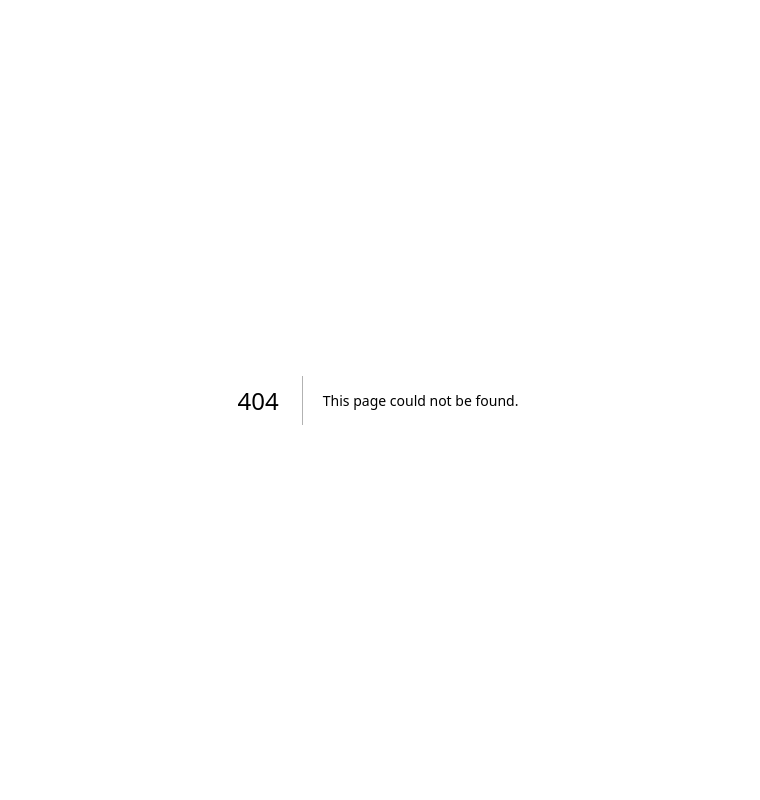
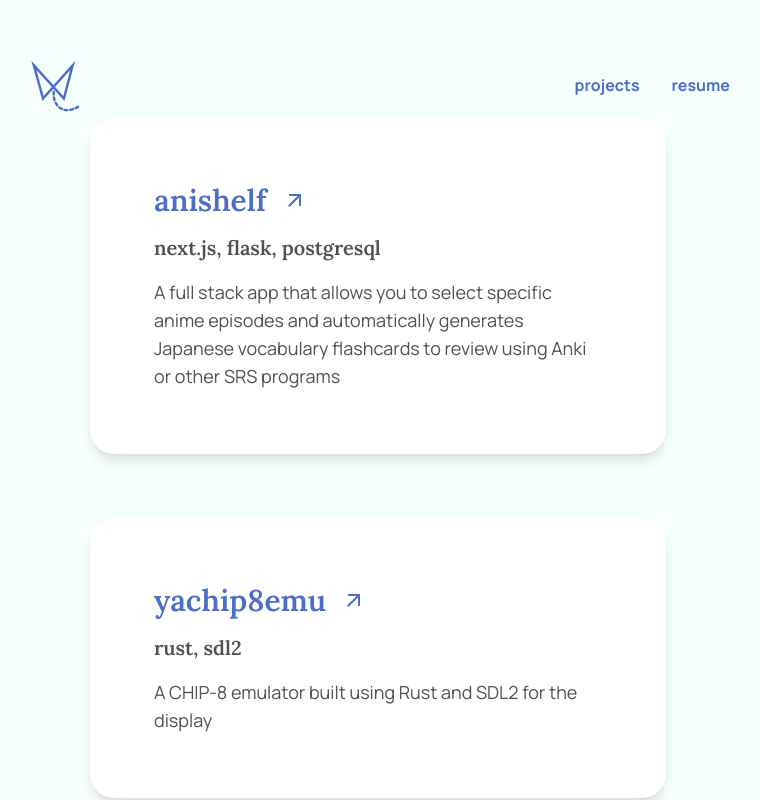
Before and after one commit to liuwllm/personal-site, a Next.js app: page /projects in a window 1280 px wide. Before the commit this address had no page. Shown: the whole page, without its empty margins (262-1022 px from the left). Built offline with nearby package versions, Linux system fonts and the light colour scheme.

Commit message:
Add project card components

```diff
--- a/src/components/navbar.tsx
+++ b/src/components/navbar.tsx
@@ -6,12 +6,14 @@ export default function NavBar() {
     return (
       <main className="pt-14">
         <div className="flex justify-between items-center w-full">
+            <Link href="/">
                 <Image
                     src={Logo}
                     width={60}
                     height={64}
                     alt="Logo"
                 />
+            </Link>
             <div className="flex gap-8">
                 <Link className="group text-lg sm:text-xl font-medium text-slate-800 transition duration-200" href="/projects">
                     <h1 className="text-borealis text-base font-bold">
--- /dev/null
+++ b/src/components/projects/card.tsx
@@ -0,0 +1,33 @@
+import { lora } from "../../../fonts";
+import ArrowOutwardIcon from '@mui/icons-material/ArrowOutward';
+import Link from "next/link";
+
+interface CardProps {
+    title: string,
+    subtitle: string,
+    body: string,
+    link: string,
+}
+
+export default function Card({ title, subtitle, body, link }: CardProps) {
+    return (
+        <div className="flex flex-col gap-4 w-full bg-white rounded-3xl shadow-lg p-8 sm:p-16">
+            <div className="flex flex-row gap-4 items-center text-3xl font-semibold text-borealis hover:text-borealis-lite hover:translate-x-2 transition ease-in-out">
+                <Link href={link}>
+                    <h1 className={lora.className}>
+                        {title}
+                    </h1>
+                </Link>
+                <ArrowOutwardIcon />
+            </div>
+            <div className="text-xl font-semibold text-ink">
+                <h2 className={lora.className}>
+                    {subtitle}
+                </h2>
+            </div>
+            <p className="text-lg text-ink">
+                {body}
+            </p>
+        </div>
+    );
+}
--- a/src/pages/index.tsx
+++ b/src/pages/index.tsx
@@ -5,7 +5,7 @@ import ProjectCTA from "../components/index/projectcta";
 
 export default function Home() {
   return (
-    <main className="flex flex-col min-h-screen w-full bg-ice xxl:px-96 xl:px-72 lg:px-60 md:px-24 sm:px-12 px-12">
+    <main className="flex flex-col min-h-screen w-full bg-ice 2xl:px-96 xl:px-72 lg:px-60 md:px-24 sm:px-12 px-12">
       <NavBar />
       <div className="flex-grow flex flex-col justify-center gap-16">
         <Hero />
--- /dev/null
+++ b/src/pages/projects.tsx
@@ -0,0 +1,30 @@
+import NavBar from "../components/navbar";
+import Card from "../components/projects/card";
+
+export default function Home() {
+    const anishelf = {
+        title: "anishelf",
+        subtitle: "next.js, flask, postgresql",
+        body: "A full stack app that allows you to select specific anime episodes and automatically generates Japanese vocabulary flashcards to review using Anki or other SRS programs",
+        link: "https://github.com/liuwllm/anishelf"
+    }
+
+    const yachip8emu = {
+        title: "yachip8emu",
+        subtitle: "rust, sdl2",
+        body: "A CHIP-8 emulator built using Rust and SDL2 for the display",
+        link: "https://github.com/liuwllm/yachip8emu"
+
+    }
+
+
+    return (
+        <main className="flex flex-col min-h-screen w-full bg-ice 2xl:px-96 xl:px-72 lg:px-60 md:px-24 sm:px-12 px-12">
+            <NavBar />
+            <div className="flex-grow flex flex-col justify-center gap-16 2xl:px-24 xl:px-16 lg:px-12 md:px-6 sm:px-2 px-0">
+                <Card title={anishelf.title} subtitle={anishelf.subtitle} body={anishelf.body} link={anishelf.link} />
+                <Card title={yachip8emu.title} subtitle={yachip8emu.subtitle} body={yachip8emu.body} link={yachip8emu.link} />
+            </div>
+        </main>
+    );
+    }
--- a/tailwind.config.ts
+++ b/tailwind.config.ts
@@ -13,12 +13,12 @@ const config: Config = {
         "gradient-conic":
           "conic-gradient(from 180deg at 50% 50%, var(--tw-gradient-stops))",
       },
-    },
-    colors: {
-      'borealis': '#4b6ec8',
-      'borealis-lite': '#3d6ff2',
-      'ice': '#f6fffe',
-      'ink': '#505050'
+      colors: {
+        'borealis': '#4b6ec8',
+        'borealis-lite': '#3d6ff2',
+        'ice': '#f6fffe',
+        'ink': '#505050'
+      }
     }
   },
   plugins: [],
```
Lines whose indentation alone changed are shown as unchanged.
